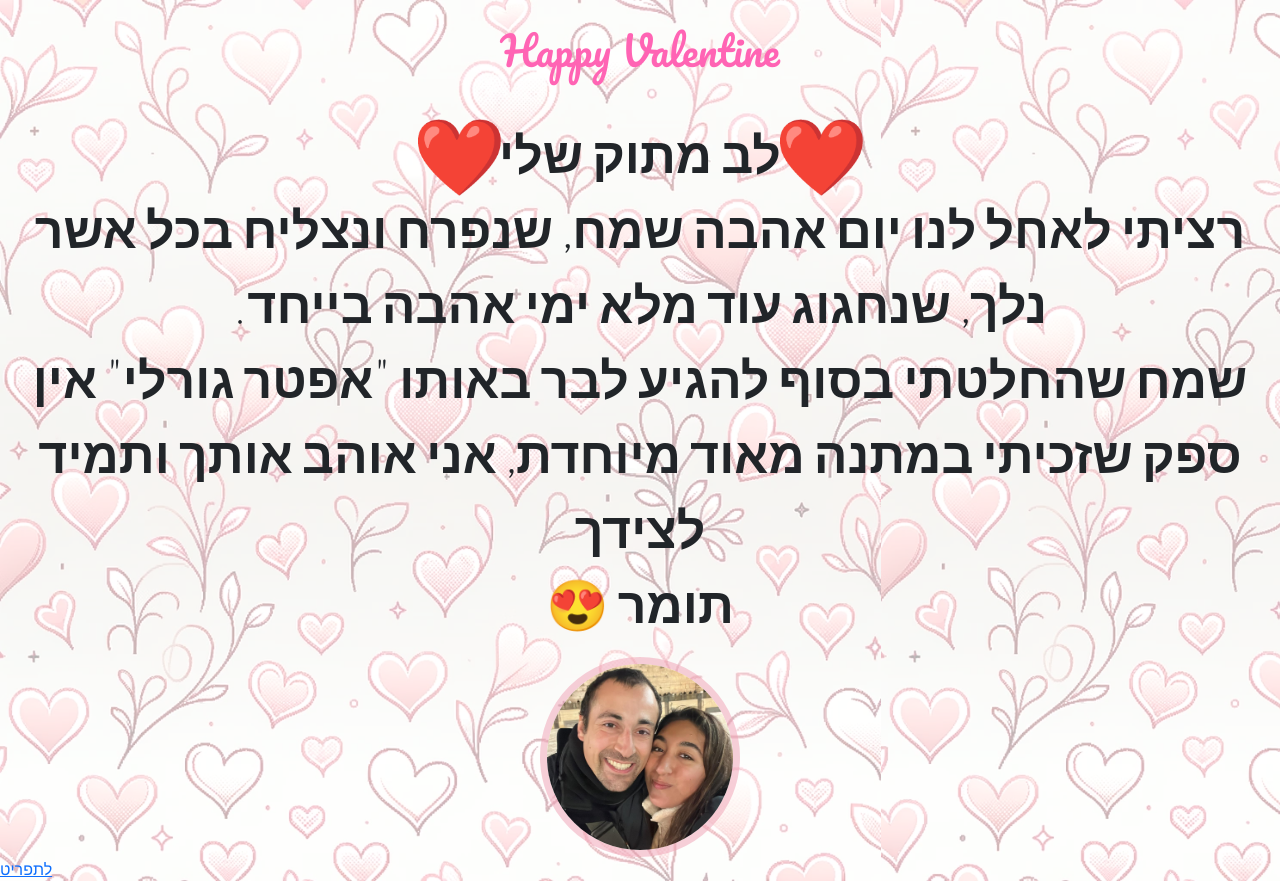
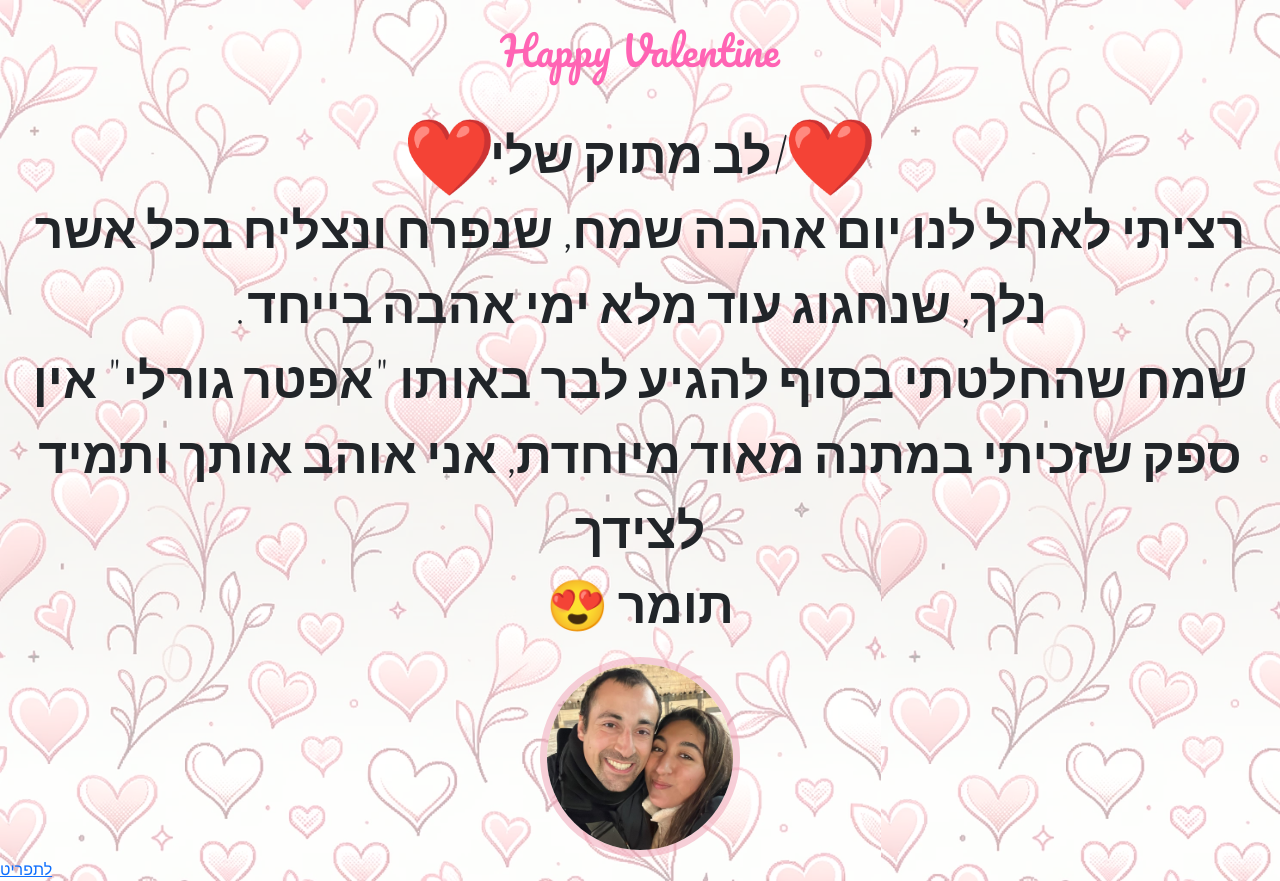
Before and after one commit to tomergahtan/tomergahtan.github.io, a website: page index.html in a window 1280 px wide. Drawn offline with nearby package versions, Linux system fonts and the light colour scheme; a web font is replaced by a local one.

Commit message:
Update index.html

```diff
--- a/index.html
+++ b/index.html
@@ -31,7 +31,7 @@
     <p class="bless" dir="rtl">
 
         <span class = "animate__animated customPulse animate__pulse animate__infinite">&#x2764;&#xFE0F;</span>
-          לב מתוק שלי
+          /לב מתוק שלי
         <span class = "animate__animated customPulse animate__pulse animate__infinite">&#x2764;&#xFE0F;</span>
         <br>
 
```
